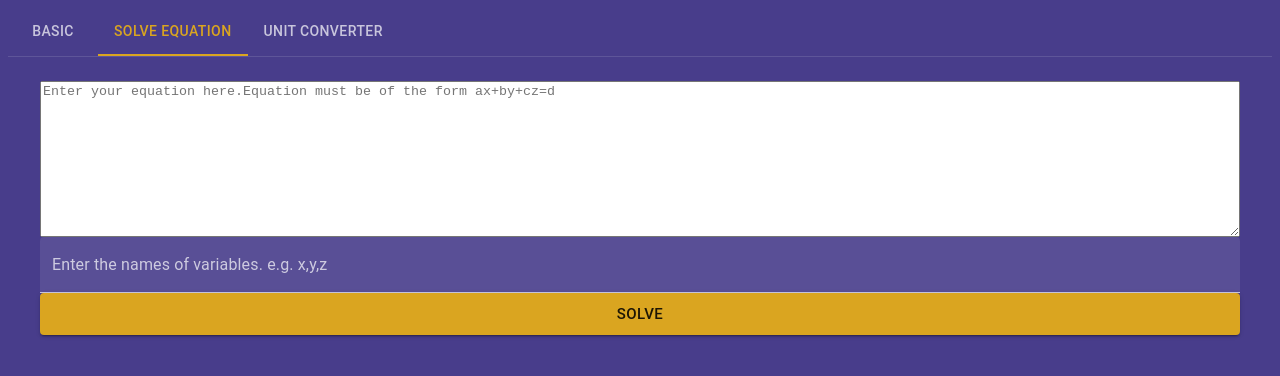
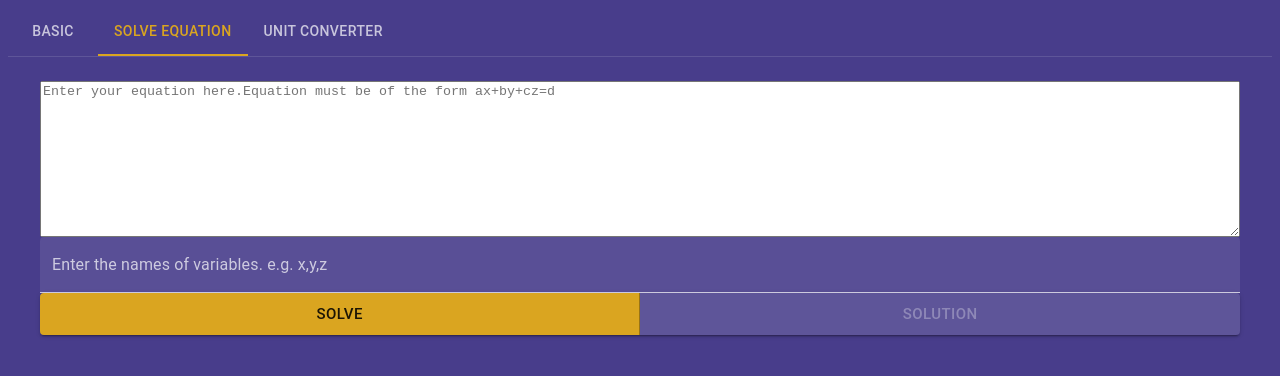
Before and after one commit to Rishikesh-kumar-7258/calculator, a React (Create React App) app: page / in a window 1280 px wide. Both pictures are taken after a click on the tab "SOLVE EQUATION". Shown: the top 376 px of the page. Built offline with nearby package versions, Linux system fonts and the light colour scheme.

Commit message:
Made some more changes

```diff
--- a/src/components/equation.jsx
+++ b/src/components/equation.jsx
@@ -4,6 +4,11 @@ import {
   TextareaAutosize,
   Button,
   TextField,
+  ButtonGroup,
+  Dialog,
+  DialogTitle,
+  DialogContent,
+  DialogActions,
 } from "@mui/material";
 import React from "react";
 import matrix from "matrix-js";
@@ -11,14 +16,42 @@ import matrix from "matrix-js";
 const EquationSolver = () => {
   const [equation, setEquation] = React.useState("");
   const [variables, setVariables] = React.useState("");
+  const [open, setOpen] = React.useState(false);
+  const [result, setResult] = React.useState("");
+  const [showSolutionBtn, setShowSolutionBtn] = React.useState(true);
+
+  const handleClose = () => {
+    setOpen(false);
+  };
+  const handleOpen = () => {
+    setOpen(true);
+  };
 
   // function to solve the equation
   const solveEquation = () => {
+    // check if the equation is empty
+    if (equation === "") {
+      alert("Please enter an equation");
+      return;
+    }
+
+    // check if the variables are empty
+    if (variables === "") {
+      alert("Please enter variables");
+      return;
+    }
+
     // Extracting individual equations and varaibles
     let equationArray = equation.split("\n");
     let variableArray = variables.split(",");
     let constantArray = [];
     let coefficientMatrix = [];
+
+    // checking if we have enough equations
+    if (equationArray.length !== variableArray.length) {
+      alert("Please enter equal number of equations and variables");
+      return;
+    }
 
     for (let i = 0; i < equationArray.length; i++) {
       let equation = equationArray[i];
@@ -41,7 +74,24 @@ const EquationSolver = () => {
       return temp;
     });
 
-    console.log(getSolution(coefficientMatrix, constantArray, variableArray));
+    const solution = getSolution(
+      coefficientMatrix,
+      constantArray,
+      variableArray
+    );
+
+    if (solution === "No Solution") {
+      alert("No Solution");
+      return;
+    }
+
+    let tempResult = "";
+    for (let i = 0; i < variableArray.length; i++) {
+      tempResult += `${variableArray[i]} = ${solution[i]}`;
+    }
+
+    setResult(tempResult);
+    setShowSolutionBtn(false);
   };
 
   const cleanEquation = (equation, variables) => {
@@ -97,8 +147,6 @@ const EquationSolver = () => {
         temp = matrix(temp.set(j, i).to(constantArray[j][0]));
       }
 
-      console.log(temp());
-
       solution.push(temp.det() / delta);
     }
 
@@ -122,10 +170,25 @@ const EquationSolver = () => {
           value={variables}
           onChange={(e) => setVariables(e.target.value)}
         />
-        <Button variant="contained" size="large" onClick={solveEquation}>
-          Solve
-        </Button>
+        <ButtonGroup variant="contained" size="large" fullWidth>
+          <Button onClick={solveEquation}>Solve</Button>
+          <Button onClick={handleOpen} disabled={showSolutionBtn}>
+            Solution
+          </Button>
+        </ButtonGroup>
       </Stack>
+      <Dialog open={open} keepMounted onClose={handleClose}>
+        <DialogTitle>Solution</DialogTitle>
+        <DialogContent>{result}</DialogContent>
+        <DialogActions>
+          <Button onClick={handleClose} color="success">
+            Copy
+          </Button>
+          <Button onClick={handleClose} color="success">
+            Close
+          </Button>
+        </DialogActions>
+      </Dialog>
     </Container>
   );
 };
```
